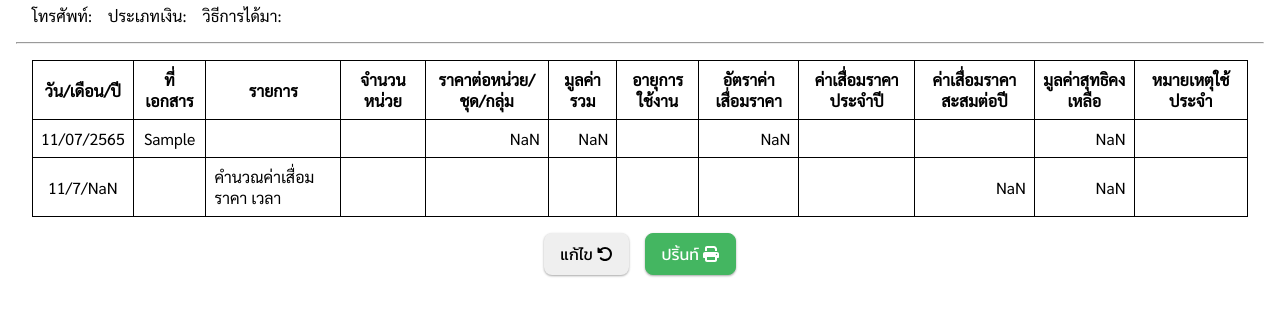
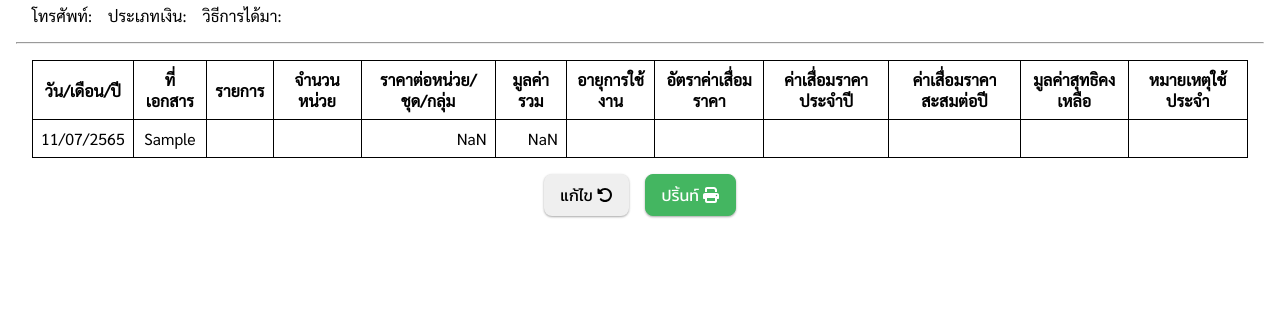
Before and after one commit to 3xbun/property-checker, a plain HTML site: page index.html in a window 1280 px wide. Both pictures are taken after typing "Sample", "Sample", "Sample", "Sample", "Sample", "Sample" into the empty fields and a click on the button "บันทึก". Shown: the part 139-454 px from the top of the page. Drawn offline with nearby package versions, Linux system fonts and the light colour scheme.

Commit message:
If product price < 5000 no depreted

```diff
--- a/index.html
+++ b/index.html
@@ -136,8 +136,8 @@
                         </tr>
                     </thead>
                     <tbody>
-                        <tr>
-                            <td>{{formatDate(product.date)}}</td>
+                        <tr v-if="product.price > 5000">
+                            <td>{{formatDate(product.date)}} asd</td>
                             <td>{{product.docCode}}</td>
                             <td class="name">{{product.name}}</td>
                             <td>{{product.amt}}</td>
@@ -151,7 +151,7 @@
                             <td></td>
                         </tr>
 
-                        <tr v-for="(data, index) in calc">
+                        <tr v-if="product.price > 5000" v-for="(data, index) in calc">
                             <td v-if="index+1 == calc.length">
                                 <span>{{String(formatDate(product.date).split("/")[0])}}/</span>
                                 <span>{{parseInt(formatDate(product.date).split("/")[1])}}/</span>
@@ -180,6 +180,21 @@
                             <td class="right">{{formatN(data.leftPrice)}}</td>
                             <td></td>
                         </tr>
+
+                        <tr v-else>
+                            <td>{{formatDate(product.date)}}</td>
+                            <td>{{product.docCode}}</td>
+                            <td class="name">{{product.name}}</td>
+                            <td>{{product.amt}}</td>
+                            <td class="right">{{formatN(product.price / product.amt)}}</td>
+                            <td class="right">{{formatN(product.price)}}</td>
+                            <td>{{product.age}}</td>
+                            <td class="right"></td>
+                            <td></td>
+                            <td></td>
+                            <td class="right"></td>
+                            <td></td>
+                        </tr>
                     </tbody>
                 </table>
             </div>
```
